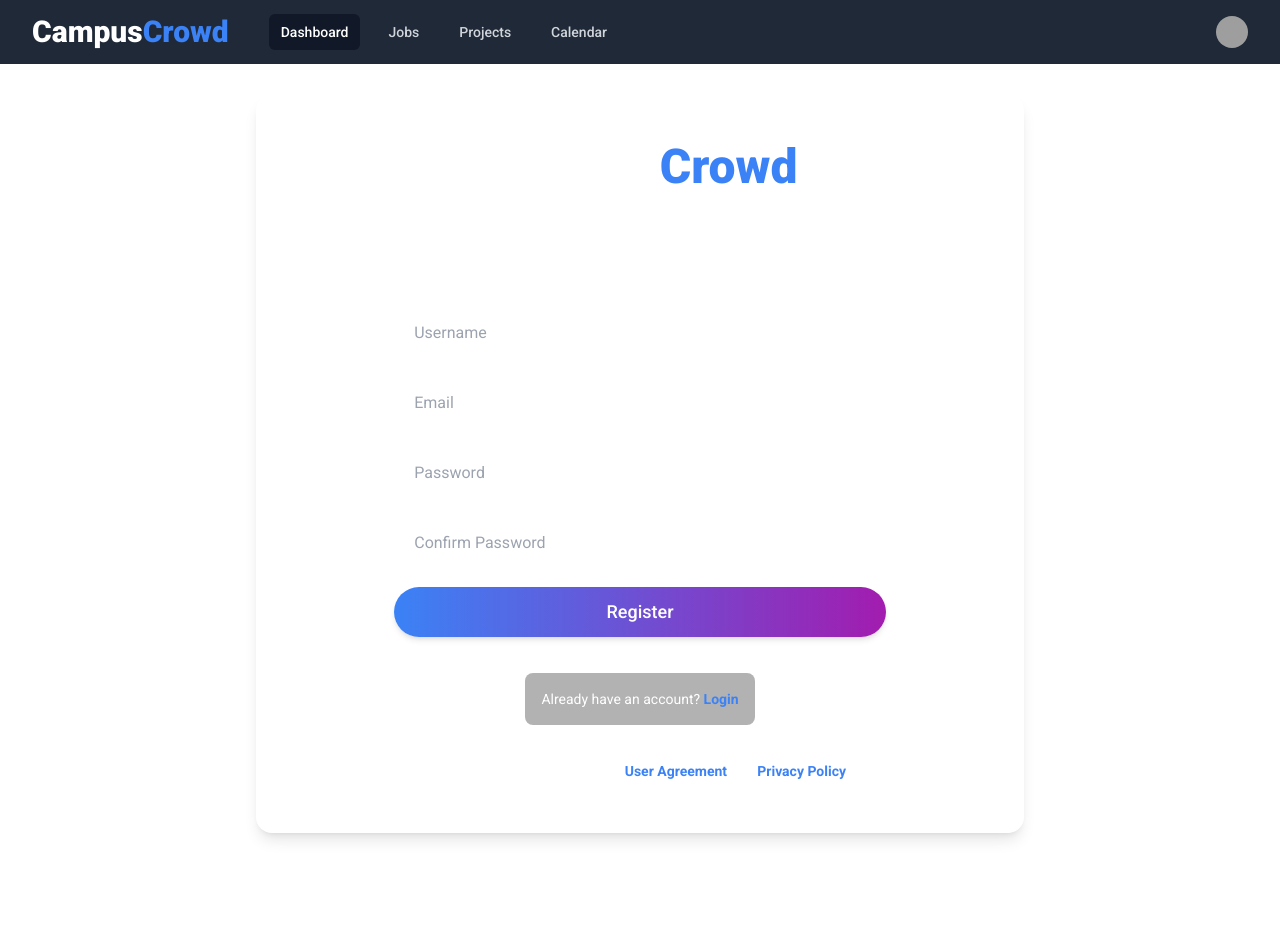
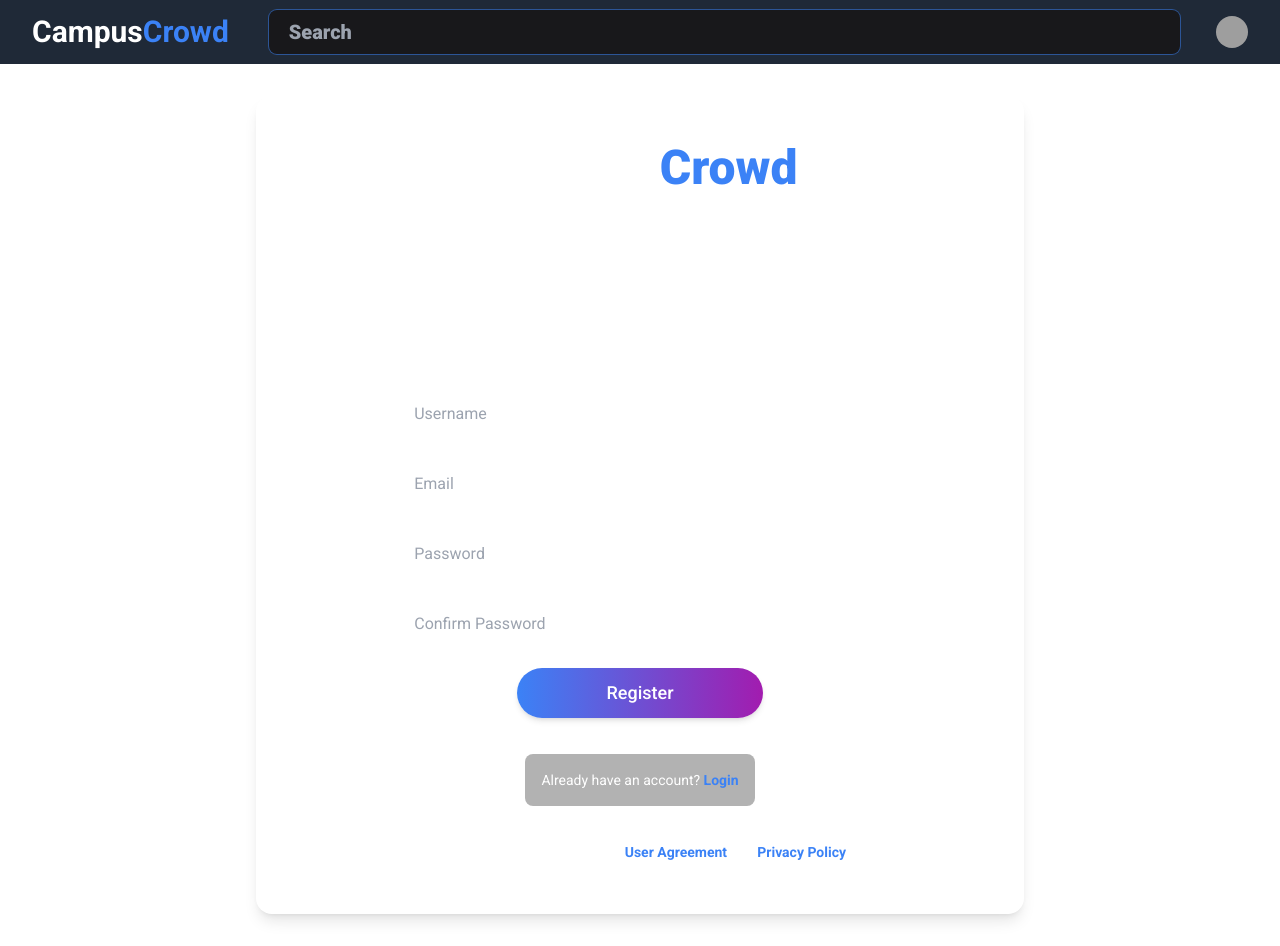
Before and after one commit to prajwal080501/Student-Network-Webapp, a React (Create React App) app: page /register in a window 1280 px wide. Before the commit the page ends 864 px from the top, so only its background shows below. Built offline with nearby package versions, Linux system fonts and the light colour scheme; grey boxes are pictures that could not be loaded.

Commit message:
added dummy data

```diff
--- a/package.json
+++ b/package.json
@@ -15,6 +15,7 @@
     "react-redux": "^8.0.5",
     "react-router-dom": "^6.8.2",
     "react-scripts": "5.0.1",
+    "react-simple-typewriter": "^5.0.1",
     "redux": "^4.2.1",
     "redux-devtools-extension": "^2.13.9",
     "redux-thunk": "^2.4.2",
--- a/src/components/Feed.jsx
+++ b/src/components/Feed.jsx
@@ -17,8 +17,8 @@ const Feed = ({ modal, handleModal }) => {
                 exit={{ y: -100, opacity: 0 }}
                 transition={{ duration: 1 }}
                 className="flex sticky top-20 rounded-lg mx-auto mt-5  w-fit items-center">
-                    {/* add a blur div at background of this div */}
-                    <div className="absolute top-0 left-0 w-full h-full bg-black/40 backdrop-filter backdrop-blur-lg -z-10 rounded-lg"></div>
+                {/* add a blur div at background of this div */}
+                <div className="absolute top-0 left-0 w-full h-full bg-black/40 backdrop-filter backdrop-blur-lg -z-10 rounded-lg"></div>
                 <button onClick={handleModal} title="New Post" className="p-3 mx-3 rounded-full my-3 bg-gradient-to-r from-blue-500 to-fuchsia-600 hover:scale-110 duration-200 active:scale-95 text-3xl font-bold dark:text-white">
                     <AiOutlinePlusCircle className="text-3xl" />
                 </button>
--- a/src/components/Modal.jsx
+++ b/src/components/Modal.jsx
@@ -22,16 +22,16 @@ const Modal = ({ modal, handleModal }) => {
                     exit={{ y: -100, opacity: 0 }}
                     transition={{ duration: 1, delay: 0.5 }}
                     className={
-                        modal ? "inline-block border-2 border-blue-500 drop drop-shadow-lg align-bottom bg-white rounded-lg text-left overflow-hidden shadow-xl transform transition-all sm:my-8 sm:align-middle sm:max-w-lg sm:w-full" : "hidden"
+                        modal ? "inline-block  drop drop-shadow-lg align-bottom  rounded-lg text-left overflow-hidden shadow-xl transform transition-all sm:my-8 sm:align-middle sm:max-w-lg sm:w-full" : "hidden"
                     } role="dialog" aria-modal="true" aria-labelledby="modal-title">
-                    <div className="bg-black/80  px-4 pt-5 pb-4 sm:p-6 sm:pb-4">
+                    <div className="bg-zinc-900  px-4 pt-5 pb-4 sm:p-6 sm:pb-4">
                         <div className="sm:flex sm:items-start">
                             <div className="mt-3 text-center sm:mt-0 sm:ml-4 sm:text-left">
                                 <h3 className="text-2xl leading-6 font-bold dark:text-white text-gray-900" id="modal-title">
                                     New post
                                 </h3>
                                 <div className="mt-2">
-                                    <form className="space-y-8 divide-y divide-gray-200">
+                                    <form className="space-y-5">
                                         <textarea rows={5} cols={5} className="w-full mt-5 p-2 rounded-lg outline-none focus:ring-2 focus:ring-blue-500 duration-200 bg-black/20 text-white" type="text" placeholder="What's in your Mind" />
                                         <input type="file" className="w-full outline-none p-2 rounded-lg bg-black/20 text-white" />
                                     </form>
@@ -39,11 +39,11 @@ const Modal = ({ modal, handleModal }) => {
                             </div>
                         </div>
                     </div>
-                    <div className="bg-black/80 px-4 py-3 sm:px-6 sm:flex sm:flex-row-reverse">
+                    <div className="bg-zinc-900 px-4 py-3 sm:px-6 sm:flex sm:flex-row-reverse">
                         <button onClick={post} type="button" className="w-full inline-flex justify-center rounded-md border border-transparent shadow-sm px-4 py-2 bg-blue-600 text-base font-medium text-white hover:bg-blue-700 focus:outline-none focus:ring-2 focus:ring-offset-2 focus:ring-blue-500 sm:ml-3 sm:w-auto sm:text-sm">
                             Post
                         </button>
-                        <button onClick={handleModal} type="button" className="mt-3 w-full inline-flex justify-center rounded-md border border-gray-300 shadow-sm px-4 py-2 bg-white text-base font-medium text-gray-700 hover:bg-gray-50 focus:outline-none focus:ring-2 focus:ring-offset-2 focus:ring-blue-500 sm:mt-0 sm:ml-3 sm:w-auto sm:text-sm">
+                        <button onClick={handleModal} type="button" className="mt-3 w-full inline-flex justify-center rounded-md border border-gray-300 shadow-sm px-4 py-2 bg-white text-base font-medium text-gray-700 hover:bg-gray-50 focus:outline-none focus:ring-2 hover:scale-105 focus:ring-offset-2 active:scale-95 duration-200 sm:mt-0 sm:ml-3 sm:w-auto sm:text-sm">
                             Cancel
                         </button>
                     </div>
--- a/src/components/Navbar.jsx
+++ b/src/components/Navbar.jsx
@@ -31,23 +31,19 @@ const Navbar = () => {
                     </div>
                     <div className="flex-1 flex items-center space-x-10 justify-center sm:items-stretch sm:justify-start">
                         <Link to="/" className="flex-shrink-0 flex items-center">
-                            <p className="text-2xl lg:text-3xl font-extrabold text-white">
+                            <p className="text-2xl lg:text-3xl font-bold text-white">
                                 Campus<span className="text-blue-500">Crowd</span>
                             </p>
                         </Link>
-                        <div className="hidden sm:block sm:ml-6">
-                            <div className="flex space-x-4">
-                                {/* Current: "bg-gray-900 text-white", Default: "text-gray-300 hover:bg-gray-700 hover:text-white" */}
-                                <a href="#" className="bg-gray-900 text-white px-3 py-2 rounded-md text-sm font-medium" aria-current="page">Dashboard</a>
-                                <a href="#" className="text-gray-300 hover:bg-gray-700 hover:text-white px-3 py-2 rounded-md text-sm font-medium">Jobs</a>
-                                <a href="#" className="text-gray-300 hover:bg-gray-700 hover:text-white px-3 py-2 rounded-md text-sm font-medium">Projects</a>
-                                <a href="#" className="text-gray-300 hover:bg-gray-700 hover:text-white px-3 py-2 rounded-md text-sm font-medium">Calendar</a>
+                        <div className="hidden sm:block sm:ml-6 w-[80%] rounded-lg bg-zinc-900 outline-none ring-1 focus:ring-blue-500 transition-all duration-200 ease-out ">
+                            {/* search box */}
+                            <div className="flex  w-full ">
+                                <input type="text" className=" bg-transparent w-full px-5 py-2 text-white font-extrabold text-xl outline-none" placeholder="Search" />
                             </div>
                         </div>
                     </div>
                     <div className="absolute inset-y-0 right-0 flex items-center pr-2 sm:static sm:inset-auto sm:ml-6 sm:pr-0">
 
-                        {/* Profile dropdown */}
                         <div className="ml-3 relative">
                             <div>
                                 <div to="/profile" type="button" className="bg-gray-800 flex text-sm rounded-full text-white focus:outline-none focus:ring-2 focus:ring-offset-2 focus:ring-offset-gray-800 focus:ring-white" id="user-menu" aria-expanded="false" aria-haspopup="true">
@@ -66,8 +62,6 @@ const Navbar = () => {
                     </div>
                 </div>
             </div>
-            {/* Mobile menu, show/hide based on menu state. */}
-
         </nav>
     )
 }
--- a/src/index.css
+++ b/src/index.css
@@ -14,9 +14,9 @@
 
 @layer components {
     .input {
-        @apply w-[80%] h-[50px] rounded-md dark:bg-black/20 dark:text-white mb-5 px-5 outline-none focus:border-2 focus:border-blue-500 duration-200 ease-out
+        @apply w-[95%] lg:w-[80%] h-[50px] rounded-md dark:bg-black/20 dark:text-white mb-5 px-5 outline-none focus:border-2 focus:border-blue-500 duration-200 ease-out
     }
     .button {
-        @apply w-[80%] h-[50px] rounded-full bg-gradient-to-r from-blue-500 hover:scale-105 duration-200 ease-in text-lg font-medium active:scale-95 shadow-md active:shadow-sm to-fuchsia-700 text-white mb-5 px-5
+        @apply w-[40%] h-[50px] rounded-full hover:opacity-80 bg-gradient-to-r from-blue-500 hover:scale-105 duration-200 ease-in text-lg font-medium active:scale-95 shadow-md active:shadow-sm to-fuchsia-700 text-white mb-5 px-5
     }
 }
--- a/src/pages/Login.jsx
+++ b/src/pages/Login.jsx
@@ -3,7 +3,10 @@ import { Link } from 'react-router-dom'
 import Form from '../components/Form'
 import Logo from '../components/Logo'
 import { motion } from "framer-motion";
+import { Typewriter } from 'react-simple-typewriter'
 const Login = () => {
+    const words = ['Welcome Back!', 'Login to your account', 'Building connections, unlocking potential.']
+
     return (
         <motion.div
             initial={{ y: -100 }}
@@ -11,9 +14,19 @@ const Login = () => {
             exit={{ y: -100, opacity: 0 }}
             transition={{ duration: 1 }}
             className="w-full h-[100vh] flex items-center justify-center">
-            <div className="dark:bg-black/20 shadow-lg py-8 w-[90%] lg:w-[60%] h-fit rounded-2xl flex flex-col items-center justify-center">
+            <div className="dark:bg-black/40 shadow-lg py-8 w-[90%] lg:w-[60%] h-fit rounded-2xl flex flex-col items-center justify-center">
                 <Logo />
-                <h1 className="text-4xl font-bold text-white mb-10">Welcome back!</h1>
+                <h1 className="text-4xl font-bold text-white mb-10">
+                    <Typewriter
+                        words={words}
+                        loop={true}
+                        cursor
+                        cursorStyle='|'
+                        typeSpeed={50}
+                        deleteSpeed={50}
+                        delaySpeed={1000}
+                    />
+                </h1>
                 <Form login="login" />
                 {/* register if no account */}
                 <p className="text-white bg-black/30 text-center p-4 rounded-lg w-fit mb-5 text-sm mt-4">Don't have an account? <Link to="/register" className="text-blue-500 hover:text-blue-600 duration-200 cursor-pointer font-bold">Register</Link></p>
--- a/src/pages/Register.jsx
+++ b/src/pages/Register.jsx
@@ -2,12 +2,25 @@ import React from 'react'
 import { Link } from 'react-router-dom'
 import Form from '../components/Form'
 import Logo from '../components/Logo'
+import { Typewriter } from 'react-simple-typewriter'
 
 const Register = () => {
+    const words = ['Welcome!', 'Create an account', 'Building connections, unlocking potential.']
     return (
-        <div className="w-full h-[100vh] flex items-center justify-center">
-            <div className="dark:bg-black/20 shadow-lg py-8 w-[90%] lg:w-[60%] h-fit rounded-2xl flex flex-col items-center justify-center">
+        <div className="w-full h-fit flex items-center justify-center">
+            <div className="dark:bg-black/20 shadow-lg py-8 w-[90%] lg:w-[60%] h-fit my-8 rounded-2xl flex flex-col items-center justify-center">
             <Logo/>
+                <p className="text-2xl lg:text-4xl font-bold text-center text-white mb-10">
+                    <Typewriter
+                        words={words}
+                        loop={true}
+                        cursor
+                        cursorStyle='|'
+                        typeSpeed={50}
+                        deleteSpeed={50}
+                        delaySpeed={1000}
+                    />
+                </p>
                 <h1 className="text-4xl font-bold text-white mb-10">Register</h1>
                 <Form/>
                 {/* privacy message */}
```
Also changed, not shown: src/components/ProfileBox.jsx (+19 -17 lines), 1 other file (tests, documents, lock files or other folders).
